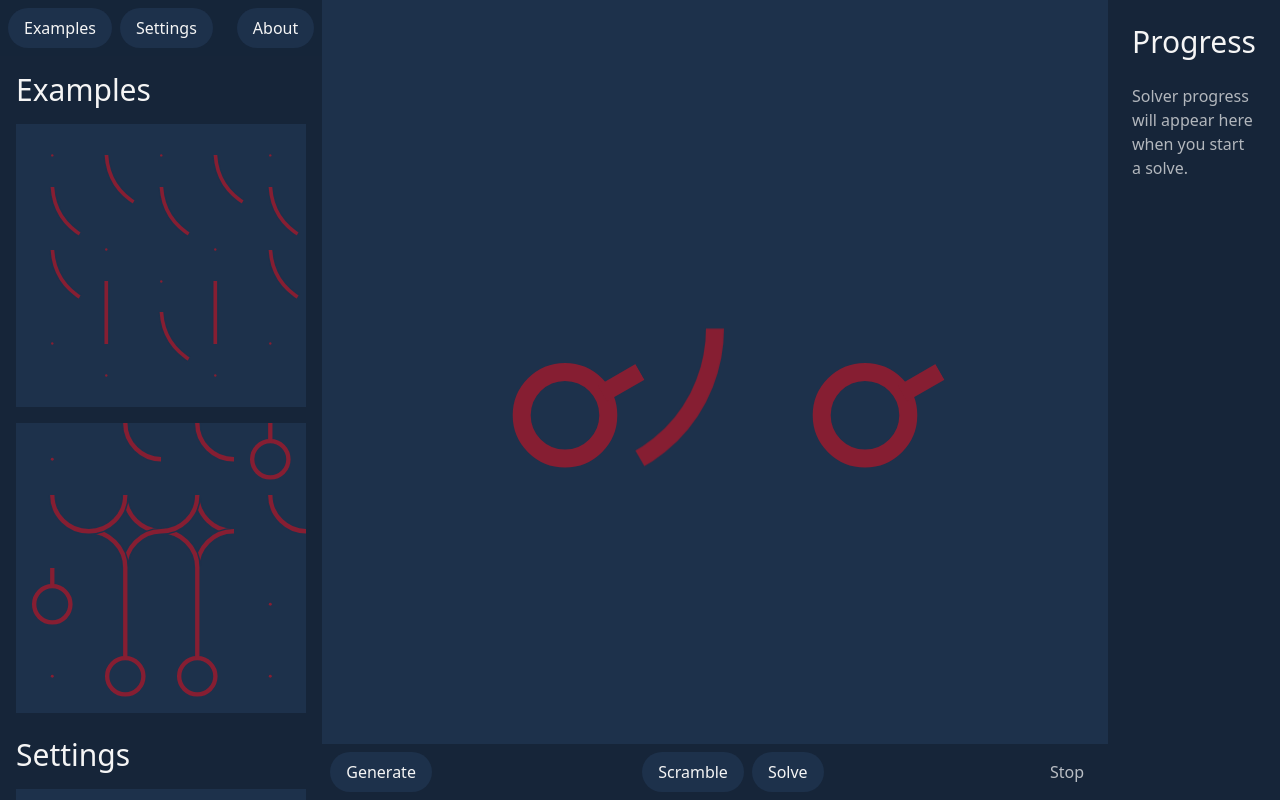
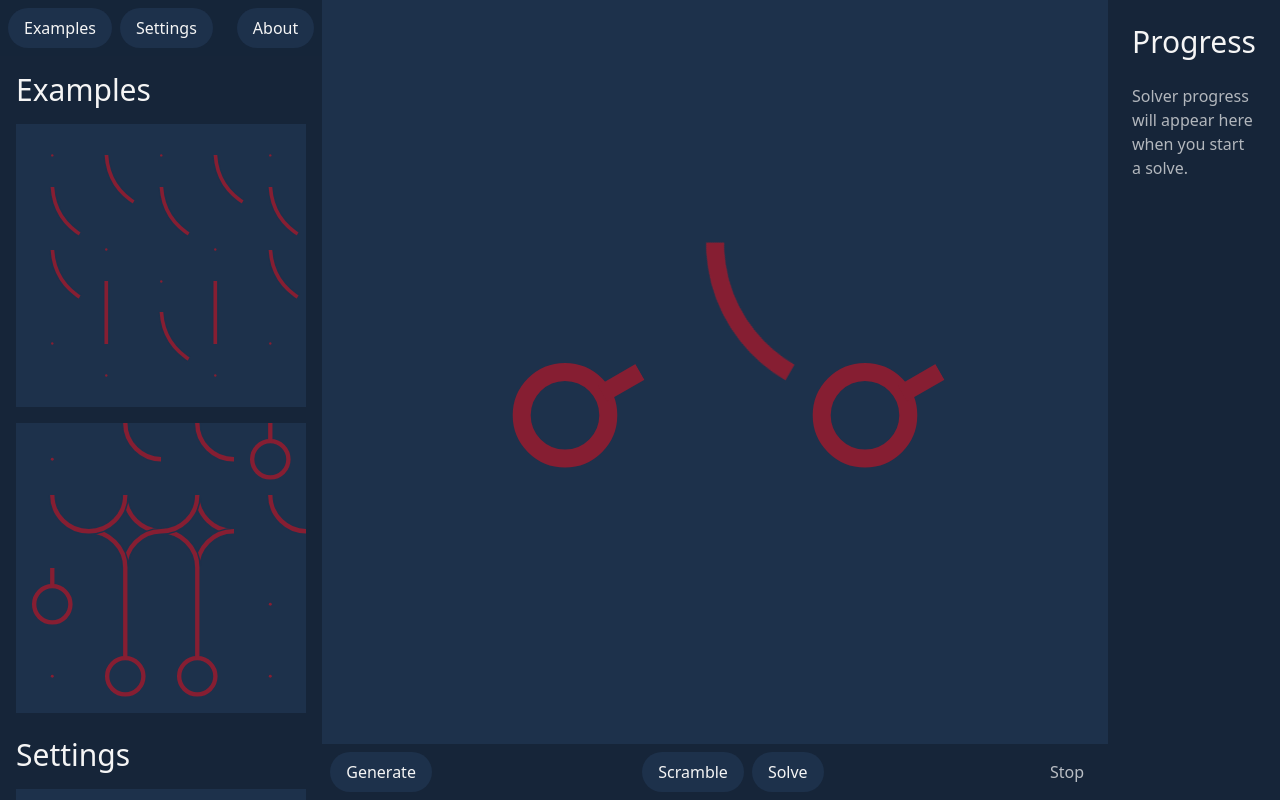
Before and after one commit to tomhooijenga/Infinity-loop-solver, a Vue app: page / in a window 1280 px wide. Built offline with nearby package versions, Linux system fonts and the light colour scheme.

Commit message:
Align triangles

```diff
--- a/src/components/triangle/Grid.vue
+++ b/src/components/triangle/Grid.vue
@@ -62,14 +62,17 @@ function tileStyle(tile: TileType): CSSProperties {
   let rotate = tile.direction * 120;
 
   if (!pointyUp(tile)) {
-    rotate += 180;
+    // 180 to flip it, 120 to make down actually down again.
+    rotate += 300;
   }
 
   return {
     gridRow: `${tile.y + 1} / span 1`,
     gridColumn: `${tile.x + 1} / span 2`,
     transform: `rotate(${rotate}deg)`,
-    transformOrigin: '50% 66.66666%'
+    transformOrigin: '50% 66.66666%',
+    position: 'relative',
+    top: pointyUp(tile) ? 0 : '-33%'
   };
 }
 
```
